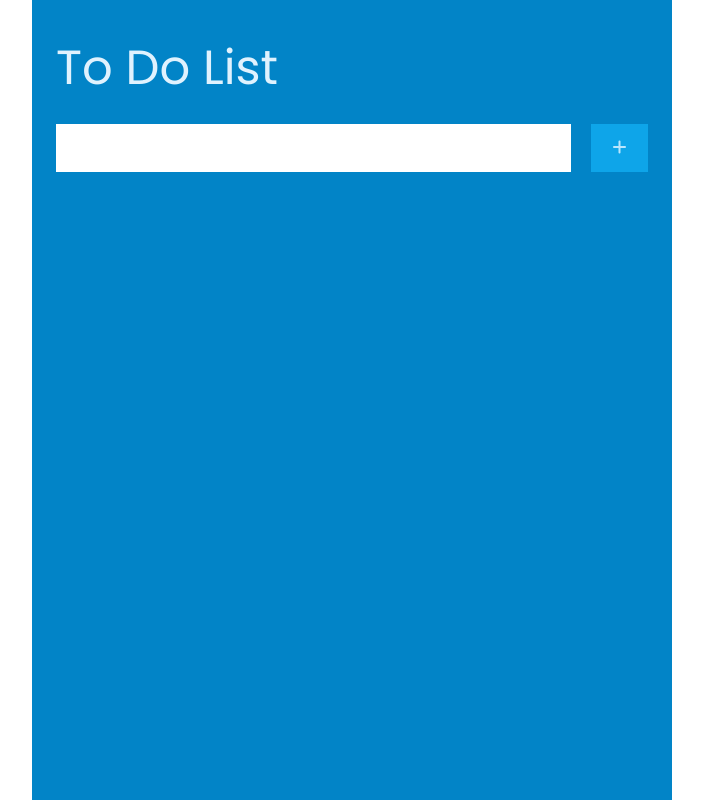
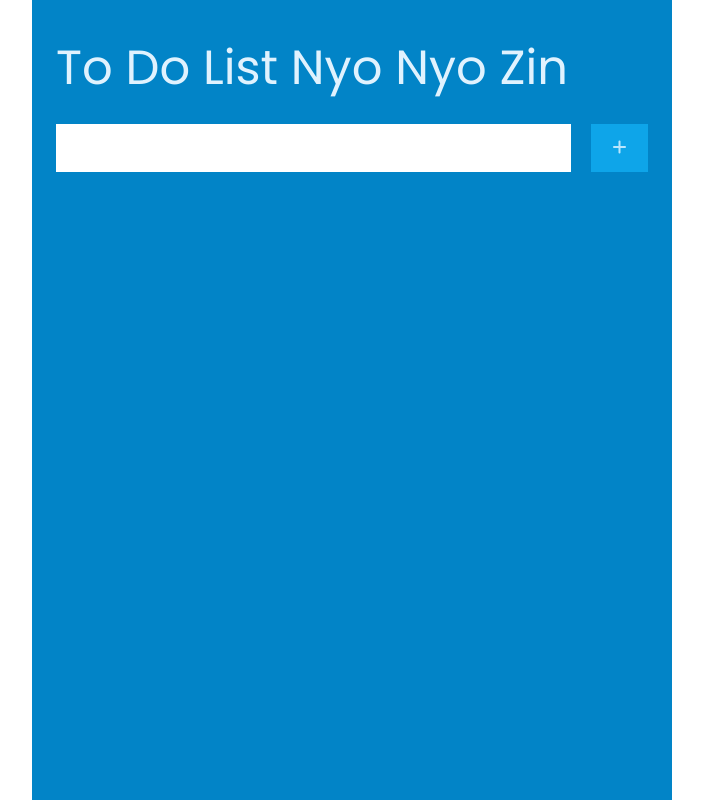
Before and after one commit to nyozin123/todo-, a website built with Vite: page index.html in a window 1280 px wide. Shown: the whole page, without its empty margins (288-991 px from the left). Built offline with nearby package versions, Linux system fonts and the light colour scheme; a web font is replaced by a local one.

Commit message:
added name

```diff
--- a/index.html
+++ b/index.html
@@ -15,7 +15,7 @@
     <main>
         <div class="w-full md:w-[80%] lg:w-[50%] bg-sky-600 h-screen mx-auto px-3 md:px-6 py-8">
             <div>
-                <h2 class="text-[48px] text-sky-100">To Do List</h2>
+                <h2 class="text-[48px] text-sky-100">To Do List Nyo Nyo Zin</h2>
             </div>
             <form id="frm-task">
                 <div class="w-full flex items-center gap-2 md:gap-5 mt-5">
```
